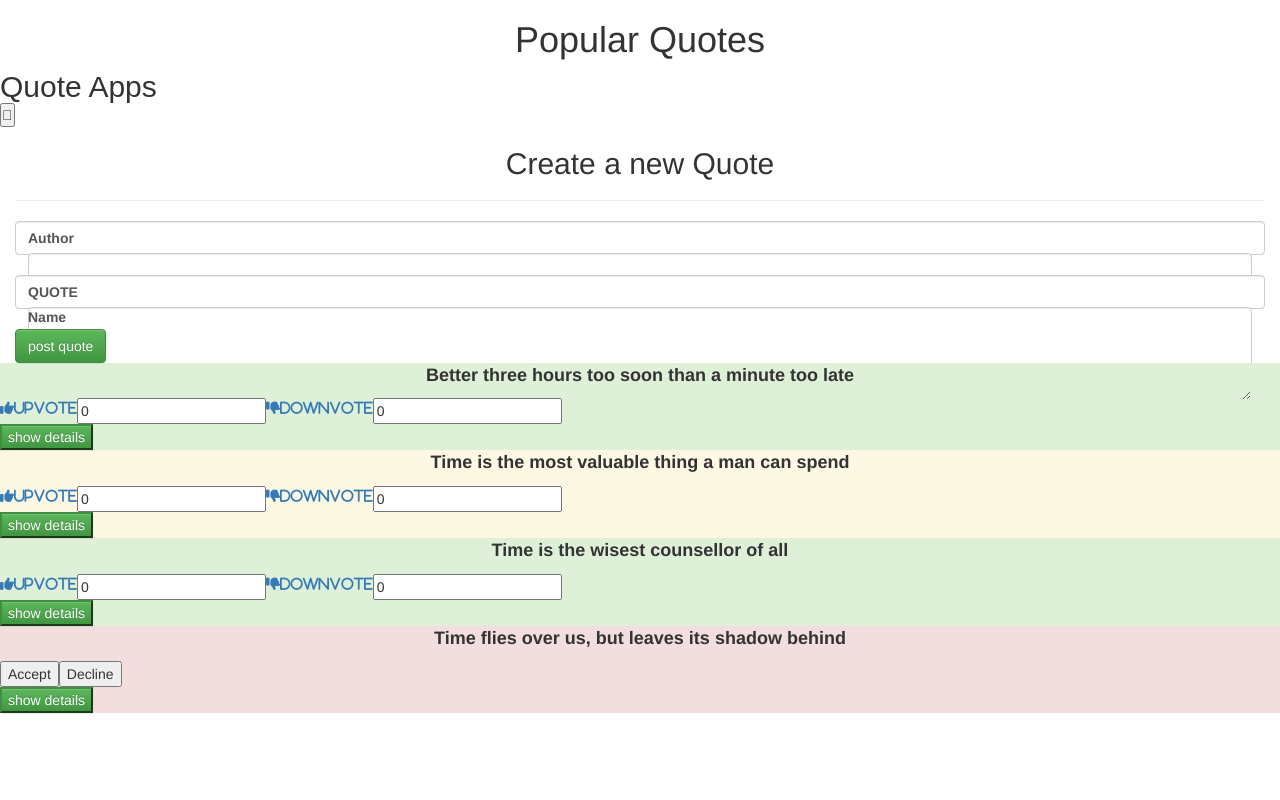
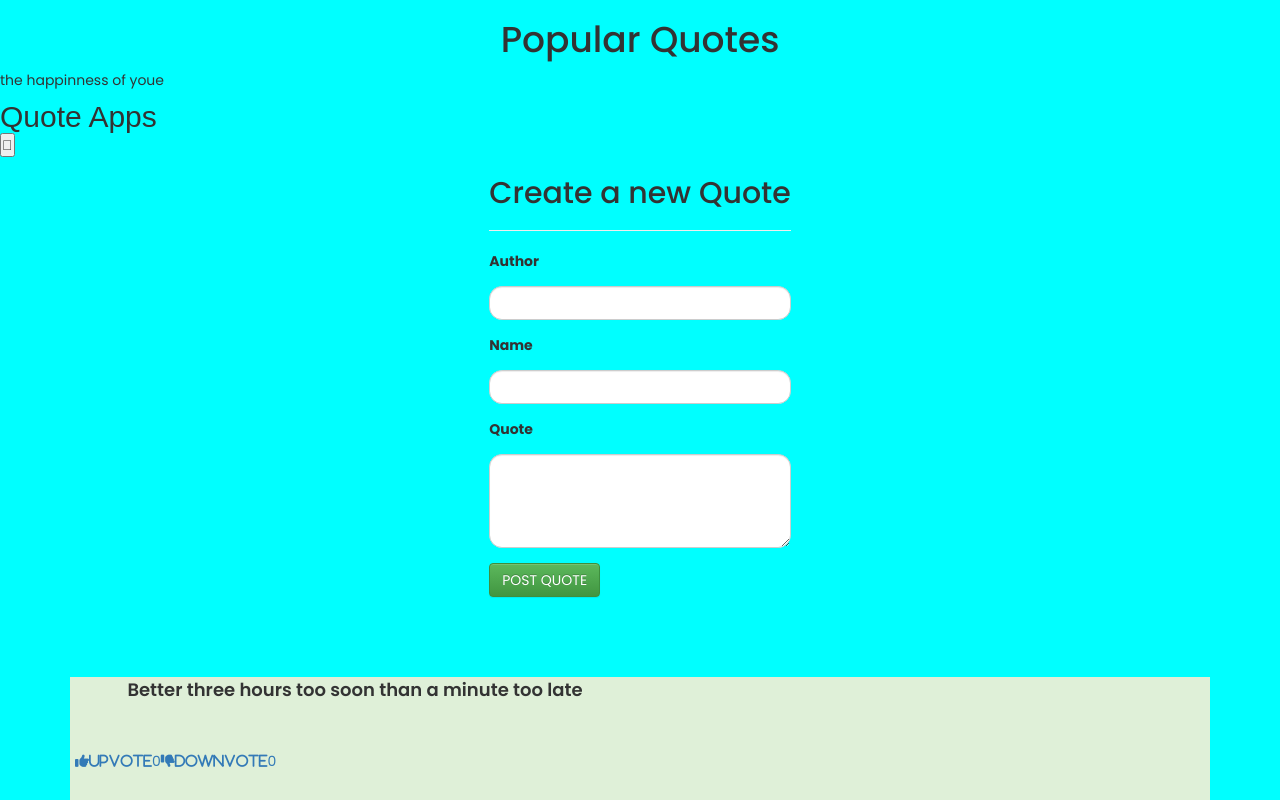
Before and after one commit to bethnduta/QUOES-APP, an Angular app: page / in a window 1280 px wide. Shown: the top 800 px of the page. Built offline with nearby package versions, Linux system fonts and the light colour scheme.

Commit message:
added a form

```diff
--- a/src/app/app.component.css
+++ b/src/app/app.component.css
@@ -0,0 +1,4 @@
+app-quote-form, app-quote-form-details{
+    display: flex;
+    flex-direction:column;
+}
--- a/src/app/app.component.html
+++ b/src/app/app.component.html
@@ -1,4 +1,7 @@
 <h1 align = "center">Popular Quotes</h1>
+<div class="quotes">
+    <p>the happinness of youe </p>
+</div>
 <app-quotes></app-quotes>
 <app-quote-form></app-quote-form>
 <app-quote-details></app-quote-details>
--- a/src/app/quote-details/quote-details.component.css
+++ b/src/app/quote-details/quote-details.component.css
@@ -1,13 +1,14 @@
 .quote{
     display: flex;
+    margin: 4px 5px;
 }
 
-.fa.fa-thumbs-up i{
+.fa.fa-thumbs-up i a{
     font-size: 18px;
     color: green;
 }
 
-.fa.fa-thumbs-down i{
+.fa.fa-thumbs-down i a{
     font-size: 18px;
     color: red;
 }
@@ -16,3 +17,8 @@
     font-size: 18px;
     font-weight: 600;
 }
+
+.card-body{
+    width: 50%;
+    height: 70px;
+}
--- a/src/app/quote-details/quote-details.component.html
+++ b/src/app/quote-details/quote-details.component.html
@@ -1,14 +1,15 @@
-<div class="card-group">
+<br><br>
+<div class="container">
+    <br><br>
     <div class="card bg-success">
       <div class="card-body text-center">
         <p class="card-text">Better three hours too soon than a minute too late</p>
       </div>
       <div class="quote">
-          <a href=""><i class="fa fa-thumbs-up">upvote</i></a>
-          <input type="number" id="input1" value="0" name="e">
-          <a href=""><i class="fa fa-thumbs-down">downvote</i></a>
-        <input type="number" id="input1" value="0" name="e">
+          <a href=""><i class="fa fa-thumbs-up">upvote</i>0</a><br>
+          <a href=""><i class="fa fa-thumbs-down">downvote</i>0</a>
     </div>
+    <br><br>
     <button class="btn-success">show details</button>
     </div>
     <div class="card bg-warning">
@@ -16,10 +17,8 @@
         <p class="card-text">Time is the most valuable thing a man can spend</p>
       </div>
       <div class="quote">
-        <a href=""><i class="fa fa-thumbs-up">upvote</i></a>
-        <input type="number" id="input1" value="0" name="e">
-        <a href=""><i class="fa fa-thumbs-down">downvote</i></a>
-      <input type="number" id="input1" value="0" name="e">
+        <a href=""><i class="fa fa-thumbs-up">upvote</i>0</a><br>
+        <a href=""><i class="fa fa-thumbs-down">downvote</i>0</a>
   </div>
   <button class="btn-success">show details</button>
     </div>
@@ -28,10 +27,8 @@
         <p class="card-text">Time is the wisest counsellor of all</p>
       </div>
       <div class="quote">
-        <a href=""><i class="fa fa-thumbs-up">upvote</i></a>
-        <input type="number" id="input1" value="0" name="e">
-        <a href=""><i class="fa fa-thumbs-down">downvote</i></a>
-      <input type="number" id="input1" value="0" name="e">
+        <a href=""><i class="fa fa-thumbs-up">upvote</i>0</a><br>
+        <a href=""><i class="fa fa-thumbs-down">downvote</i>0</a>
   </div>
   <button class="btn-success">show details</button>
     </div>
@@ -40,8 +37,8 @@
         <p class="card-text">Time flies over us, but leaves its shadow behind</p>
       </div>
       <div class="quote">
-        <button class="w3-button w3-green">Accept</button>
-        <button class="w3-button w3-red">Decline</button>
+        <a href=""><i class="fa fa-thumbs-up">upvote</i>0</a><br>
+        <a href=""><i class="fa fa-thumbs-down">downvote</i>0</a>
   </div>
   <button class="btn-success">show details</button>
     </div>
--- a/src/app/quote-form/quote-form.component.css
+++ b/src/app/quote-form/quote-form.component.css
@@ -2,3 +2,22 @@ h1{
     font-size: 22px;
     text-align: center;
 }
+
+
+
+.form-control {
+    display: flex;
+    flex-direction: column;
+    align-items: center;
+    justify-content: flex-start;
+    width: 100%;
+    border-radius: 1vw;
+  }
+
+  label {
+    display: flex;
+    /* align-items: flex-start;
+    justify-content: flex-start; */
+    margin: 5% 0;
+    width: 100%;
+  }
--- a/src/app/quote-form/quote-form.component.html
+++ b/src/app/quote-form/quote-form.component.html
@@ -2,26 +2,23 @@
     <h2 class="text-center">Create a new Quote</h2>
     <hr>
     <form>
-        <div class="form-control">
+        <div class="form-group">
 
             <label for="name">Author</label>
             <input type="text" required class="form-control" id="name">
 
-        <br>
-
-
-            <label for="name">Name</label>
-            <input type="text" required class="form-control" id="name">
+        </div>
+        <div class="form-group">
+            <label for="complete">Name</label>
+            <input type='text' id="complete" class="form-control" required>
 
         </div>
-        <br>
-        <div class="form-control">
+        <div class="form-group">
 
-            <label for="description">QUOTE</label>
+            <label for="quote">Quote</label>
             <textarea class="form-control" id="description" rows="4" required></textarea>
 
         </div>
-        <br>
-        <button class="btn btn-success">post quote</button>
-
+        <button class="btn btn-success">POST QUOTE</button>
     </form>
+  </div>
--- a/src/styles.css
+++ b/src/styles.css
@@ -1 +1,14 @@
-/* You can add global styles to this file, and also import other style files */
+@import url("https://fonts.googleapis.com/css2?family=Poppins:wght@400;500;600&display=swap");
+
+* {
+  padding: 0;
+  margin: 0;
+  box-sizing: border-box;
+  font-family: "Poppins", sans-serif;
+}
+body {
+    background: url();
+    background-color: aqua;
+  background-size: cover;
+  background-position: center center;
+}
```
